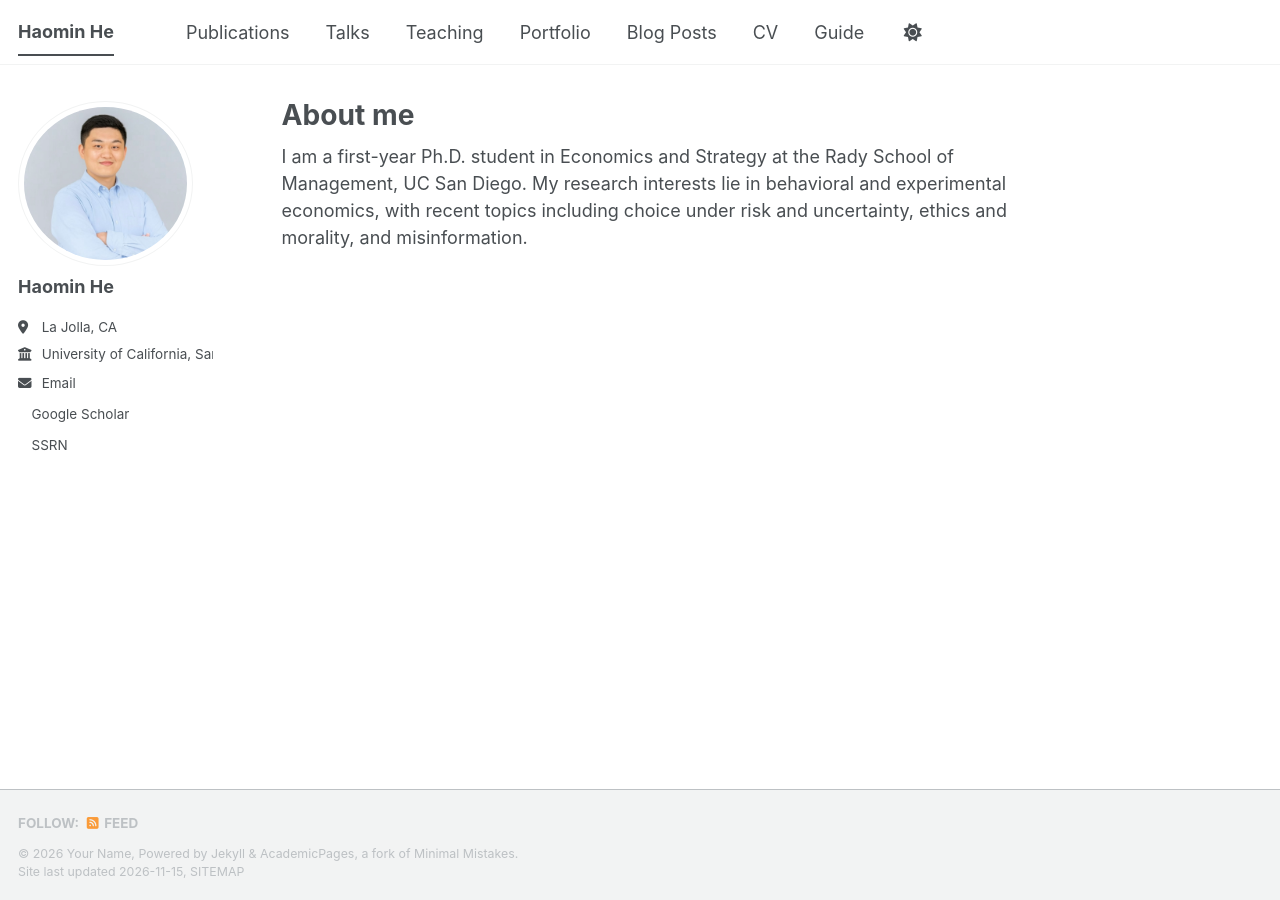
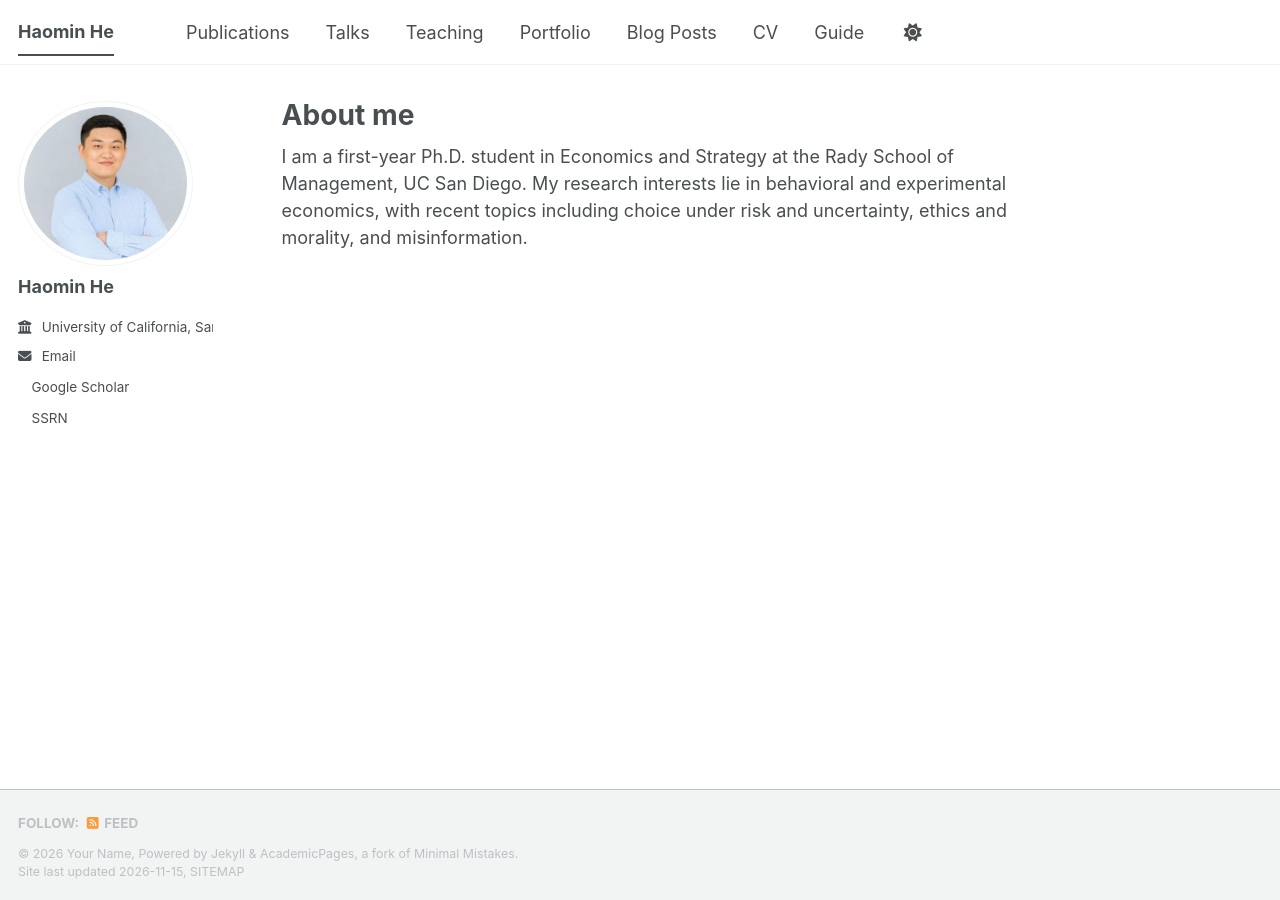
Before and after one commit to haomin-he/haomin-he.github.io, a Jekyll site: the page built from _pages/about.md, in a window 1280 px wide. Built offline with Jekyll 4.4.1, drawn with Linux system fonts in a browser that asks for light colours; a script bundle is joined from its source files by our own code; a style sheet for code colours, icons or effects is not loaded.

Commit message:
Update _config.yml

```diff
--- a/_config.yml
+++ b/_config.yml
@@ -27,7 +27,7 @@ author:
   name             : "Haomin He"
   pronouns         : # example: "she/her"
   bio              : ""
-  location         : "La Jolla, CA"
+  location         : #
   employer         : "University of California, San Diego"
   uri              : # URL
   email            : "hah076@ucsd.edu"
```
